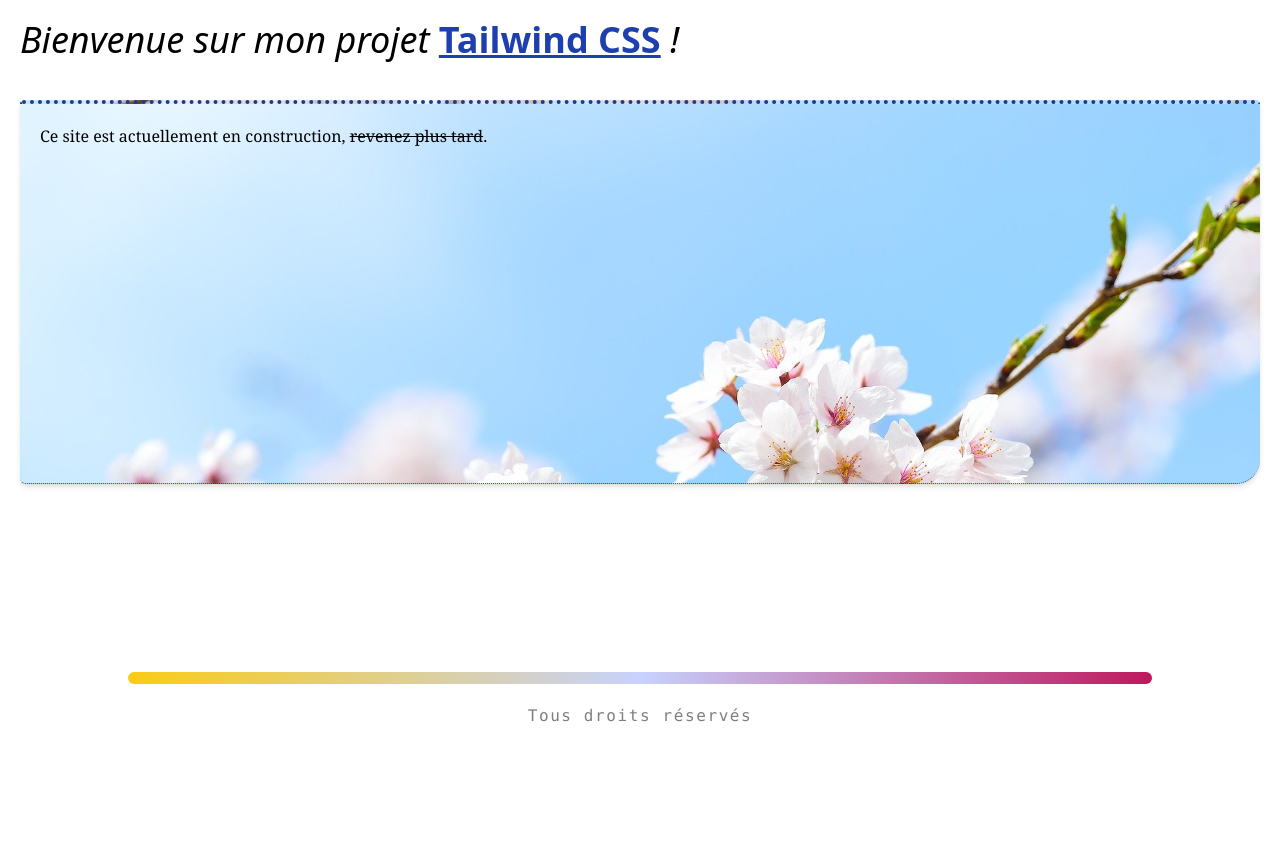
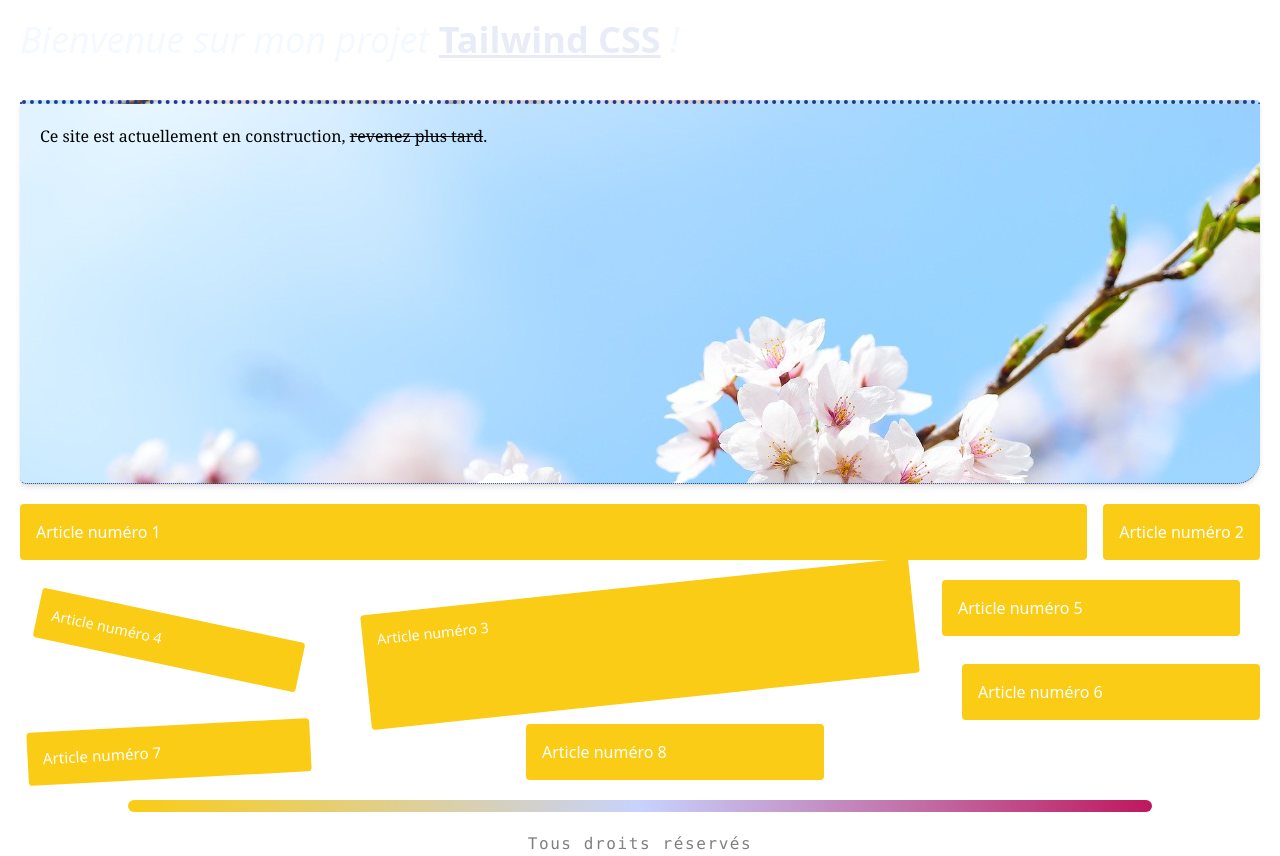
Before and after one commit to juliensl31/tailwindcss, a website: page src/index.html in a window 1280 px wide. Before the commit the page ends 800 px from the top, so only its background shows below. Drawn offline with Linux system fonts and the light colour scheme.

Commit message:
transition + group-hover

```diff
--- a/src/index.html
+++ b/src/index.html
@@ -8,11 +8,14 @@
   </head>
 
   <body>
-		<h1 class="text-4xl px-5 pt-5 italic">
+    <div class="group">
+		  <h1 class="text-4xl px-5 pt-5 italic group-hover:text-blue-300 group-hover:text-opacity-10">
+
         Bienvenue sur mon projet
         <span
           class="
             text-blue-800
+            group-hover:text-opacity-10
             not-italic
             font-semibold
             underline
@@ -21,6 +24,7 @@
         >
         !
       </h1>
+  </div>
 
 		<div
 			style="background-image: url('bg.jpeg')"
--- a/src/input.css
+++ b/src/input.css
@@ -3,3 +3,8 @@
 @tailwind base;
 @tailwind components;
 @tailwind utilities;
+
+/* Composant */
+.article {
+    @apply bg-yellow-400 p-4 rounded hover:bg-yellow-300 transition duration-300 delay-150;
+}
```
Also changed, not shown: src/output.css. Lines whose indentation alone changed are shown as unchanged.
